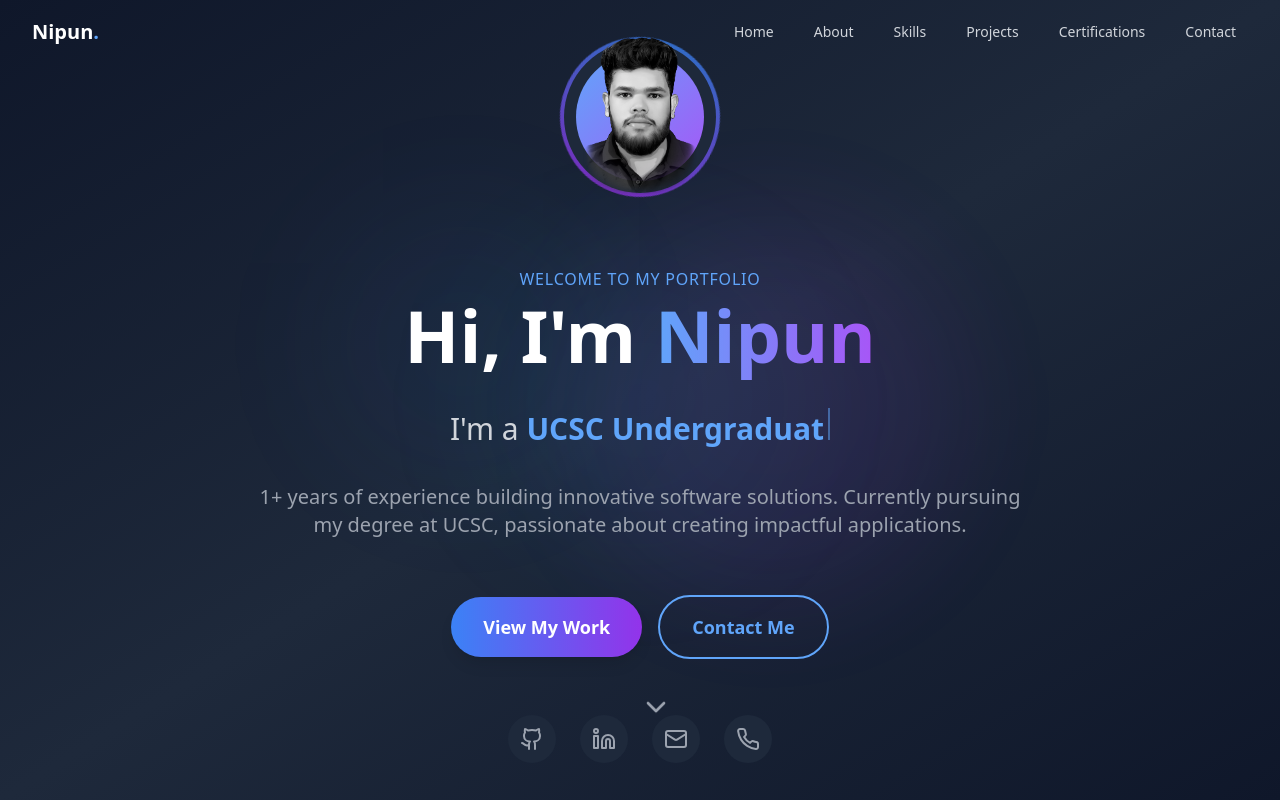
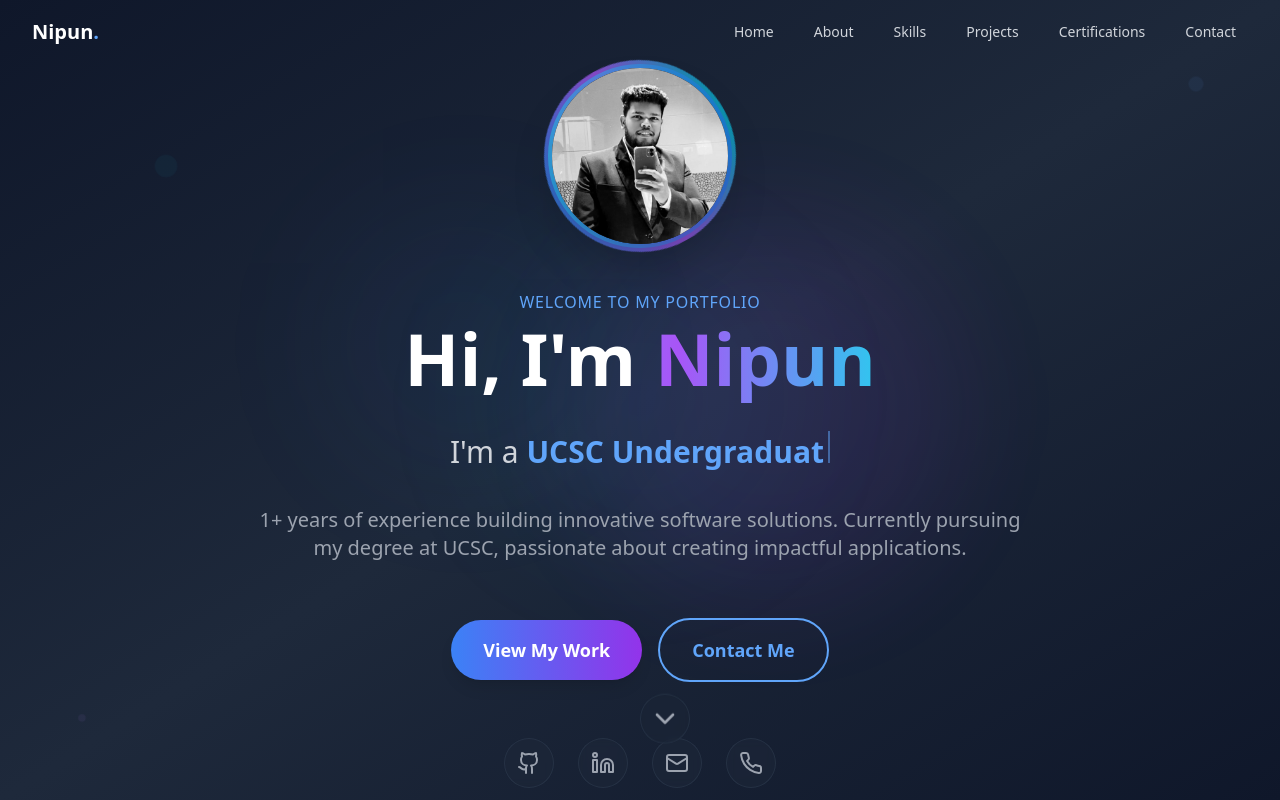
Before and after one commit to NipunBasnayake/Portfolio-2025, a React (Vite) app: page / in a window 1280 px wide. Shown: the top 800 px of the page. Built offline with nearby package versions, Linux system fonts and the light colour scheme.

Commit message:
Profile picture edits

```diff
--- a/src/components/Hero.jsx
+++ b/src/components/Hero.jsx
@@ -6,6 +6,8 @@ const Hero = () => {
   const [currentRoleIndex, setCurrentRoleIndex] = useState(0);
   const [displayText, setDisplayText] = useState('');
   const [isDeleting, setIsDeleting] = useState(false);
+  const [imageLoaded, setImageLoaded] = useState(false);
+  const [imageError, setImageError] = useState(false);
 
   useEffect(() => {
     const roles = personalData.roles;
@@ -39,38 +41,91 @@ const Hero = () => {
     }
   };
 
+  const handleImageLoad = () => {
+    setImageLoaded(true);
+    setImageError(false);
+  };
+
+  const handleImageError = () => {
+    setImageError(true);
+    setImageLoaded(false);
+  };
+
   return (
       <section id="home" className="relative min-h-screen flex items-center justify-center bg-gradient-to-br from-slate-900 via-slate-800 to-slate-900 overflow-hidden">
-      {/* Animated background elements */}
+        {/* Enhanced animated background elements */}
         <div className="absolute inset-0">
           <div className="absolute top-1/4 left-1/4 w-72 h-72 bg-blue-500/10 rounded-full blur-3xl animate-pulse"></div>
           <div className="absolute bottom-1/4 right-1/4 w-96 h-96 bg-purple-500/10 rounded-full blur-3xl animate-pulse" style={{ animationDelay: '1s' }}></div>
           <div className="absolute top-1/2 left-1/2 transform -translate-x-1/2 -translate-y-1/2 w-80 h-80 bg-cyan-500/10 rounded-full blur-3xl animate-pulse" style={{ animationDelay: '2s' }}></div>
+          {/* Additional floating particles */}
+          <div className="absolute top-20 right-20 w-2 h-2 bg-blue-400/60 rounded-full animate-ping" style={{ animationDelay: '0.5s' }}></div>
+          <div className="absolute bottom-20 left-20 w-1 h-1 bg-purple-400/60 rounded-full animate-ping" style={{ animationDelay: '1.5s' }}></div>
+          <div className="absolute top-40 left-40 w-3 h-3 bg-cyan-400/40 rounded-full animate-ping" style={{ animationDelay: '2.5s' }}></div>
         </div>
 
         <div className="relative z-10 max-w-7xl mx-auto px-4 sm:px-6 lg:px-8 text-center">
           <div className="space-y-8">
-          {/* Profile Image */}
 
-          <div className="relative inline-block">
-            <div className="w-32 h-32 sm:w-40 sm:h-40 mx-auto mb-8 relative">
-              <div className="absolute inset-0 bg-gradient-to-r from-blue-500 to-purple-600 rounded-full animate-spin-slow opacity-75"></div>
-              <div className="absolute inset-1 bg-slate-800 rounded-full flex items-center justify-center">
-                <div className="w-24 h-24 sm:w-32 sm:h-32 bg-gradient-to-br from-blue-400 to-purple-500 rounded-full flex items-center justify-center text-white font-bold text-2xl sm:text-3xl">
-                  <img src={personalData.illustration} alt={"profile image illustration"}/>
+            {/* Enhanced Profile Image */}
+            <div className="relative inline-block group">
+              <div className="w-36 h-36 sm:w-44 sm:h-44 lg:w-48 lg:h-48 mx-auto mt-12 relative">
+                {/* Outer rotating ring */}
+                <div className="absolute inset-0 bg-gradient-to-r from-blue-500 via-purple-500 to-cyan-500 rounded-full animate-spin opacity-75 group-hover:opacity-100 transition-opacity duration-500"></div>
+
+                {/* Middle ring */}
+                <div className="absolute inset-1 bg-gradient-to-r from-cyan-400 to-blue-600 rounded-full animate-pulse opacity-50"></div>
+
+                {/* Inner container */}
+                <div className="absolute inset-2 bg-gradient-to-br from-slate-800 to-slate-900 rounded-full flex items-center justify-center shadow-2xl">
+                  {/* Image container with better sizing */}
+                  <div className="w-full h-full rounded-full overflow-hidden relative bg-gradient-to-br from-slate-700 to-slate-800">
+                    {!imageError && personalData.profilePic ? (
+                        <>
+                          {/* Loading placeholder */}
+                          {!imageLoaded && (
+                              <div className="absolute inset-0 flex items-center justify-center">
+                                <div className="w-8 h-8 border-2 border-blue-400 border-t-transparent rounded-full animate-spin"></div>
+                              </div>
+                          )}
+
+                          {/* Actual image */}
+                          <img
+                              src={personalData.profilePic}
+                              alt={`${personalData.firstName}'s profile illustration`}
+                              className={`w-full h-full object-cover object-center transition-all scale-100 duration-500 group-hover:scale-110 ${
+                                  imageLoaded ? 'opacity-100' : 'opacity-0'
+                              }`}
+                              onLoad={handleImageLoad}
+                              onError={handleImageError}
+                              loading="eager"
+                          />
+
+                          {/* Overlay gradient for better blending */}
+                          <div className="absolute inset-0 bg-gradient-to-t from-slate-900/20 to-transparent opacity-0 group-hover:opacity-100 transition-opacity duration-300"></div>
+                        </>
+                    ) : (
+                        /* Fallback when image fails to load */
+                        <div className="w-full h-full bg-gradient-to-br from-blue-400 to-purple-500 rounded-full flex items-center justify-center text-white font-bold text-2xl sm:text-3xl lg:text-4xl shadow-inner">
+                          {personalData.firstName.charAt(0)}
+                        </div>
+                    )}
                   </div>
                 </div>
+
+                {/* Hover effect ring */}
+                <div className="absolute inset-0 rounded-full ring-4 ring-transparent group-hover:ring-blue-400/30 transition-all duration-500 transform group-hover:scale-105"></div>
               </div>
             </div>
 
             {/* Main Content */}
             <div className="space-y-6">
               <div className="space-y-2">
-              <p className="text-blue-400 text-sm sm:text-base font-medium tracking-wider uppercase">
+                <p className="text-blue-400 text-sm sm:text-base font-medium tracking-wider uppercase animate-fade-in">
                   {sectionsData.hero.subtitle}
                 </p>
                 <h1 className="text-4xl sm:text-6xl lg:text-7xl font-bold text-white leading-tight">
-                Hi, I'm <span className="text-transparent bg-clip-text bg-gradient-to-r from-blue-400 to-purple-500">
+                  Hi, I'm <span className="text-transparent bg-clip-text bg-gradient-to-r from-blue-400 via-purple-500 to-cyan-400 animate-gradient">
                   {personalData.firstName}
                 </span>
                 </h1>
@@ -88,62 +143,78 @@ const Hero = () => {
                 Currently pursuing my degree at UCSC, passionate about creating impactful applications.
               </p>
 
-            {/* CTA Buttons */}
+              {/* Enhanced CTA Buttons */}
               <div className="flex flex-col sm:flex-row gap-4 justify-center items-center pt-8">
                 {sectionsData.hero.ctaButtons.map((button, index) => (
                     <button
                         key={index}
                         onClick={() => scrollToSection(button.link)}
-                  className={`px-8 py-4 rounded-full font-semibold text-lg transition-all duration-300 transform hover:scale-105 ${
+                        className={`group px-8 py-4 rounded-full font-semibold text-lg transition-all duration-300 transform hover:scale-105 hover:-translate-y-1 ${
                             button.type === 'primary'
-                      ? 'bg-gradient-to-r from-blue-500 to-purple-600 text-white shadow-lg hover:shadow-xl hover:from-blue-600 hover:to-purple-700'
-                      : 'border-2 border-blue-400 text-blue-400 hover:bg-blue-400 hover:text-white'
+                                ? 'bg-gradient-to-r from-blue-500 to-purple-600 text-white shadow-lg hover:shadow-2xl hover:shadow-blue-500/25 hover:from-blue-600 hover:to-purple-700 relative overflow-hidden'
+                                : 'border-2 border-blue-400 text-blue-400 hover:bg-blue-400 hover:text-white hover:shadow-lg hover:shadow-blue-400/25 relative overflow-hidden'
                         }`}
                     >
-                  {button.text}
+                      <span className="relative z-10">{button.text}</span>
+                      {button.type === 'primary' && (
+                          <div className="absolute inset-0 bg-gradient-to-r from-purple-600 to-cyan-500 opacity-0 group-hover:opacity-100 transition-opacity duration-300"></div>
+                      )}
                     </button>
                 ))}
               </div>
 
-            {/* Social Links */}
+              {/* Enhanced Social Links */}
               <div className="flex justify-center space-x-6 pt-8">
+                {[
+                  { href: personalData.socialLinks.github, icon: Github, label: 'GitHub' },
+                  { href: personalData.socialLinks.linkedin, icon: Linkedin, label: 'LinkedIn' },
+                  { href: `mailto:${personalData.email}`, icon: Mail, label: 'Email' },
+                  { href: `tel:${personalData.phone}`, icon: Phone, label: 'Phone' }
+                ].map(({ href, icon: Icon, label }, index) => (
                     <a
-                href={personalData.socialLinks.github}
-                target="_blank"
-                rel="noopener noreferrer"
-                className="p-3 bg-slate-800 hover:bg-slate-700 rounded-full text-gray-400 hover:text-white transition-colors duration-300"
+                        key={index}
+                        href={href}
+                        target={href.startsWith('http') ? '_blank' : undefined}
+                        rel={href.startsWith('http') ? 'noopener noreferrer' : undefined}
+                        className="group p-3 bg-slate-800/50 hover:bg-slate-700/70 rounded-full text-gray-400 hover:text-white transition-all duration-300 transform hover:scale-110 hover:-translate-y-1 backdrop-blur-sm border border-slate-700/50 hover:border-blue-400/50"
+                        aria-label={label}
                     >
-                <Github size={24} />
+                      <Icon size={24} className="group-hover:animate-pulse" />
                     </a>
-              <a
-                href={personalData.socialLinks.linkedin}
-                target="_blank"
-                rel="noopener noreferrer"
-                className="p-3 bg-slate-800 hover:bg-slate-700 rounded-full text-gray-400 hover:text-white transition-colors duration-300"
-              >
-                <Linkedin size={24} />
-              </a>
-              <a
-                href={`mailto:${personalData.email}`}
-                className="p-3 bg-slate-800 hover:bg-slate-700 rounded-full text-gray-400 hover:text-white transition-colors duration-300"
-              >
-                <Mail size={24} />
-              </a>
-              <a
-                href={`tel:${personalData.phone}`}
-                className="p-3 bg-slate-800 hover:bg-slate-700 rounded-full text-gray-400 hover:text-white transition-colors duration-300"
-              >
-                <Phone size={24} />
-              </a>
+                ))}
               </div>
             </div>
           </div>
 
-        {/* Scroll indicator */}
+          {/* Enhanced scroll indicator */}
           <div className="absolute bottom-8 left-1/2 transform -translate-x-1/2 animate-bounce">
-          <ChevronDown size={32} className="text-gray-400" />
+            <div className="p-2 rounded-full bg-slate-800/30 backdrop-blur-sm border border-slate-700/50">
+              <ChevronDown size={32} className="text-gray-400 hover:text-blue-400 transition-colors duration-300" />
             </div>
           </div>
+        </div>
+
+        {/* Custom CSS for animations */}
+        <style jsx>{`
+        @keyframes gradient {
+          0%, 100% { background-position: 0% 50%; }
+          50% { background-position: 100% 50%; }
+        }
+
+        @keyframes fade-in {
+          from { opacity: 0; transform: translateY(20px); }
+          to { opacity: 1; transform: translateY(0); }
+        }
+
+        .animate-gradient {
+          background-size: 200% 200%;
+          animation: gradient 3s ease infinite;
+        }
+
+        .animate-fade-in {
+          animation: fade-in 1s ease-out;
+        }
+      `}</style>
       </section>
   );
 };
```
Lines whose indentation alone changed are shown as unchanged.
